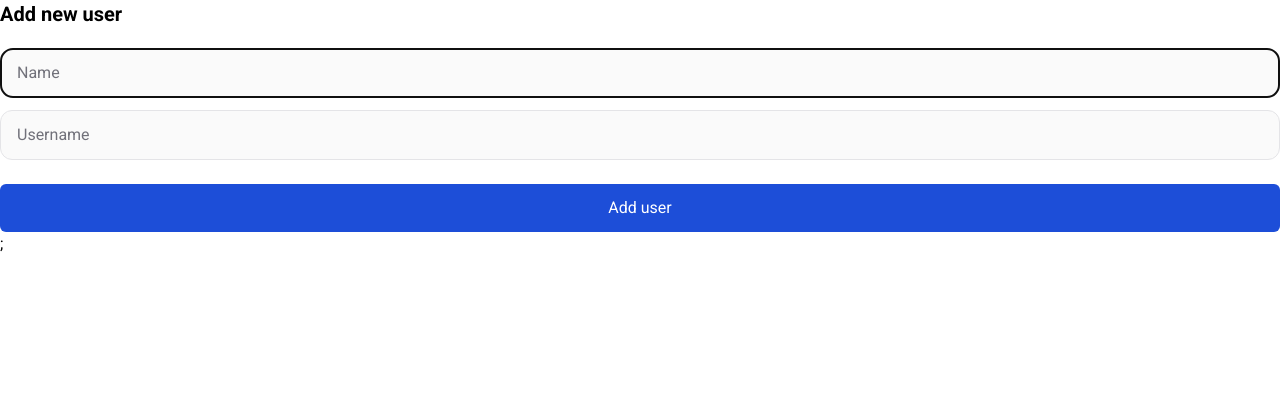
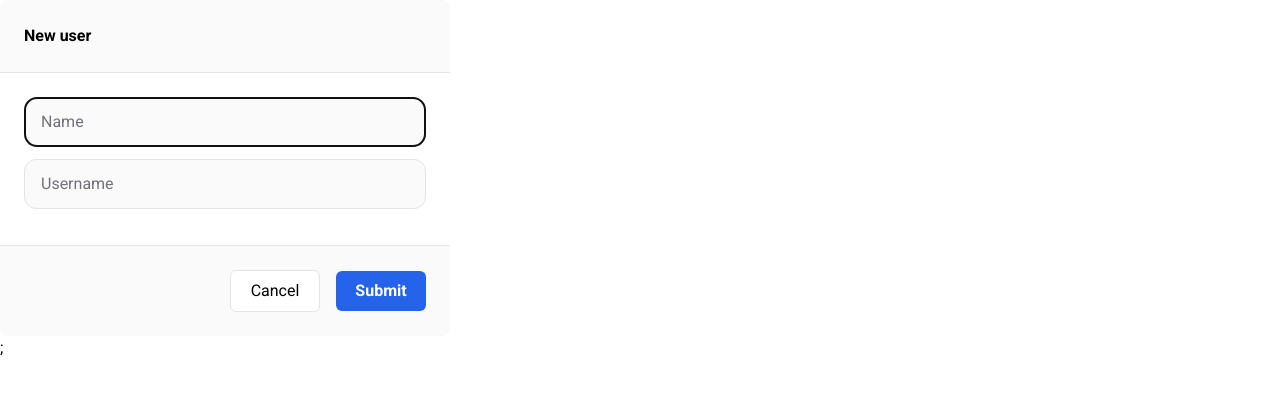
Before and after one commit to JVCDomingues/jobhunter, a Next.js app: page /components/NewUserForm in a window 1280 px wide. Shown: the top 394 px of the page. Built offline with nearby package versions, Linux system fonts and the light colour scheme.

Commit message:
feat(modals): fixing modals padding

```diff
--- a/src/pages/components/DeleteUserDialog/index.tsx
+++ b/src/pages/components/DeleteUserDialog/index.tsx
@@ -43,14 +43,17 @@ export default function DeleteUserDialog({
 
   return (
     <div>
-      <div className="flex items-center gap-4">
+      <div className="flex items-center gap-4 p-5">
         <AlertCircleIcon size={28} className="text-red-600" />
         <span className="font-medium">Delete user</span>
       </div>
-      <p className="mt-5 text-zinc-500">
-        Are you sure you want to delete this user? This action cannot be undone.
-      </p>
-      <div className="flex items-center justify-end gap-3 mt-6">
+      <div className="px-6">
+        <p className="text-zinc-500">
+          Are you sure you want to delete this user? This action cannot be
+          undone.
+        </p>
+      </div>
+      <div className="flex items-center justify-end gap-3 mt-2 p-5">
         <button
           className="border w-[80px] border-zinc-200 rounded-md px-3 py-2 text-sm font-bold hover:bg-zinc-100 transition-all"
           onClick={handleModalClose}
--- a/src/pages/components/NewUserForm/index.tsx
+++ b/src/pages/components/NewUserForm/index.tsx
@@ -60,9 +60,11 @@ export default function NewUserForm({
   };
 
   return (
-    <>
-      <h1 className="text-xl mb-5 font-semibold">Add new user</h1>
-      <div className="flex flex-col bg-white">
+    <div className="w-[450px]">
+      <div className="p-6 bg-zinc-50 font-bold border-b border-zinc-200 rounded-t-lg">
+        <h1 className="text-md">New user</h1>
+      </div>
+      <div className="flex flex-col bg-white p-6">
         <Input
           placeholder="Name"
           autoFocus
@@ -81,15 +83,21 @@ export default function NewUserForm({
           }
         />
       </div>
-      <div className="flex items-center gap-5 justify-end">
+      <div className="flex items-center gap-4 justify-end p-6 border-t border-zinc-200 bg-zinc-50 rounded-b-lg">
         <button
-          className="p-3 text-md bg-blue-700 text-white rounded-md hover:bg-blue-800 transition-all cursor-pointer mt-3 w-full"
+          className="rounded-md p-2 w-[90px] bg-white border border-zinc-200"
+          onClick={handleModalClose}
+        >
+          Cancel
+        </button>
+        <button
+          className="bg-blue-600 text-white font-bold p-2 rounded-md w-[90px] hover:bg-blue-800 transition-all cursor-pointer"
           onClick={handleSubmit}
           disabled={!formData.username}
         >
-          Add user
+          Submit
         </button>
       </div>
-    </>
+    </div>
   );
 }
--- a/src/pages/users/components/NewJobForm/index.tsx
+++ b/src/pages/users/components/NewJobForm/index.tsx
@@ -88,7 +88,6 @@ export default function NewJobForm({
         />
         <Input
           placeholder="Company"
-          autoFocus
           name="company"
           value={formData.company}
           onChange={event =>
@@ -97,7 +96,6 @@ export default function NewJobForm({
         />
         <Input
           type="date"
-          autoFocus
           name="createdAt"
           value={formData.createdAt}
           onChange={event =>
```
